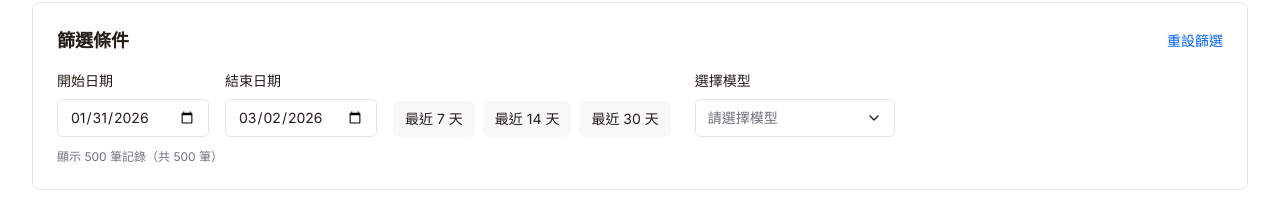
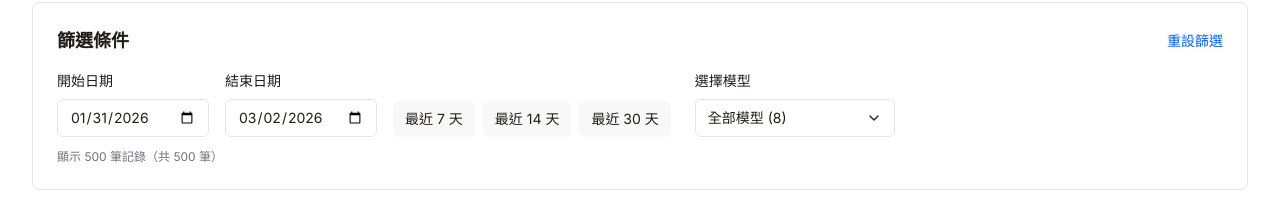
Before and after one commit to joycechiang66/token_dashboard, a Vue app: page /cost-analysis in a window 1280 px wide. Shown: the part 139-337 px from the top of the page. Built offline with nearby package versions, Linux system fonts and the light colour scheme.

Commit message:
feat(ui): set default model selection to select all

```diff
--- a/src/pages/CostAnalysis.vue
+++ b/src/pages/CostAnalysis.vue
@@ -398,7 +398,7 @@ const tokenRecords = ref<TokenRecord[]>(data.value.tokenRecords)
 const availableModels = ref<string[]>(getAvailableModels())
 
 // Filters
-const selectedModels = ref<string[]>([])
+const selectedModels = ref<string[]>([...availableModels.value])
 const now = new Date()
 const thirtyDaysAgo = new Date(now.getTime() - 30 * 24 * 60 * 60 * 1000)
 const dateRange = ref({
@@ -425,7 +425,10 @@ function toggleModel(model: string) {
 }
 function selectAllModels() { selectedModels.value = [...availableModels.value] }
 function clearModels() { selectedModels.value = [] }
-function resetFilters() { setLast30Days(); selectedModels.value = [] }
+function resetFilters() {
+  setLast30Days()
+  selectedModels.value = [...availableModels.value]
+}
 
 // Filtered records
 const filteredRecords = computed(() => {
--- a/src/pages/DepartmentDetail.vue
+++ b/src/pages/DepartmentDetail.vue
@@ -247,7 +247,7 @@ const tokenRecords = ref<TokenRecord[]>(data.value.tokenRecords)
 const availableModels = ref<string[]>(getAvailableModels())
 
 // Filters
-const selectedModels = ref<string[]>([])
+const selectedModels = ref<string[]>([...availableModels.value])
 const now = new Date()
 const thirtyDaysAgo = new Date(now.getTime() - 30 * 24 * 60 * 60 * 1000)
 const dateRange = ref({
@@ -274,7 +274,7 @@ function toggleModel(model: string) {
 }
 function selectAllModels() { selectedModels.value = [...availableModels.value] }
 function clearModels() { selectedModels.value = [] }
-function resetFilters() { setLast30Days(); selectedModels.value = [] }
+function resetFilters() { setLast30Days(); selectedModels.value = [...availableModels.value] }
 
 // All dept records (unfiltered by date/model, just by dept)
 const allDeptRecords = computed(() => tokenRecords.value.filter((r) => r.departmentId === departmentId))
--- a/src/pages/Home.vue
+++ b/src/pages/Home.vue
@@ -315,7 +315,7 @@ const tokenRecords = ref<TokenRecord[]>(data.value.tokenRecords)
 const availableModels = ref<string[]>(getAvailableModels())
 
 // Filters
-const selectedModels = ref<string[]>([])
+const selectedModels = ref<string[]>([...availableModels.value])
 const now = new Date()
 const thirtyDaysAgo = new Date(now.getTime() - 30 * 24 * 60 * 60 * 1000)
 const dateRange = ref({
@@ -358,7 +358,7 @@ function clearModels() {
 }
 function resetFilters() {
   setLast30Days()
-  selectedModels.value = []
+  selectedModels.value = [...availableModels.value]
 }
 
 // Filtered records
```
